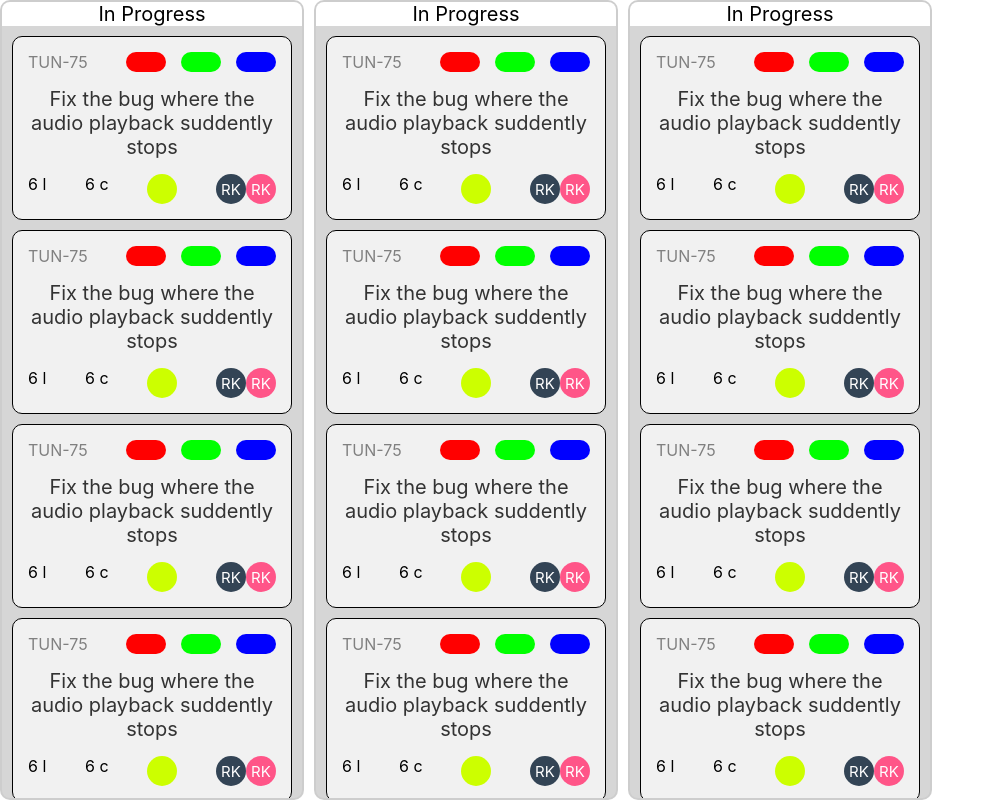
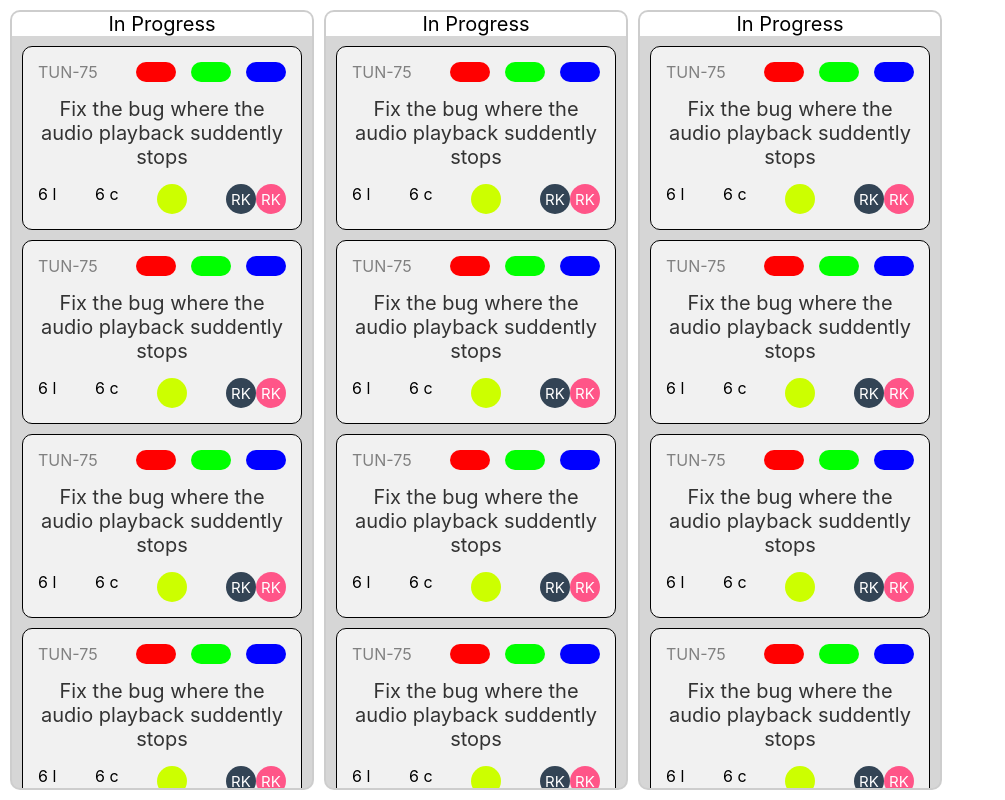
Before and after one commit to rickythedeveloper/proj-management-client, a React (Create React App) app: page / in a window 1280 px wide. Shown: the whole page, without its empty margins (0-1005 px from the left). Built offline with nearby package versions, Linux system fonts and the light colour scheme.

Commit message:
Minor change

```diff
--- a/src/App.tsx
+++ b/src/App.tsx
@@ -17,15 +17,17 @@ const ticket1 = {
 
 const tickets = Array<TicketCardData>(10).fill(ticket1);
 
+const PADDING = 10;
 const styles: {[component: string]: CSSProperties} = {
-	app: { width: '100%', height: '100%' },
+	app: { position: 'relative', width: '100%', height: '100%' },
 	segmentsContainer: {
-		height: '100%',
-		width: '100%',
+		position: 'absolute',
+		top: PADDING,
+		bottom: PADDING,
+		left: PADDING,
+		right: PADDING,
 		display: 'flex',
 		flexDirection: 'row',
-		alignItems: 'stretch',
-		justifyContent: 'stretch',
 		gap: 10,
 		overflow: 'hidden',
 	},
```
